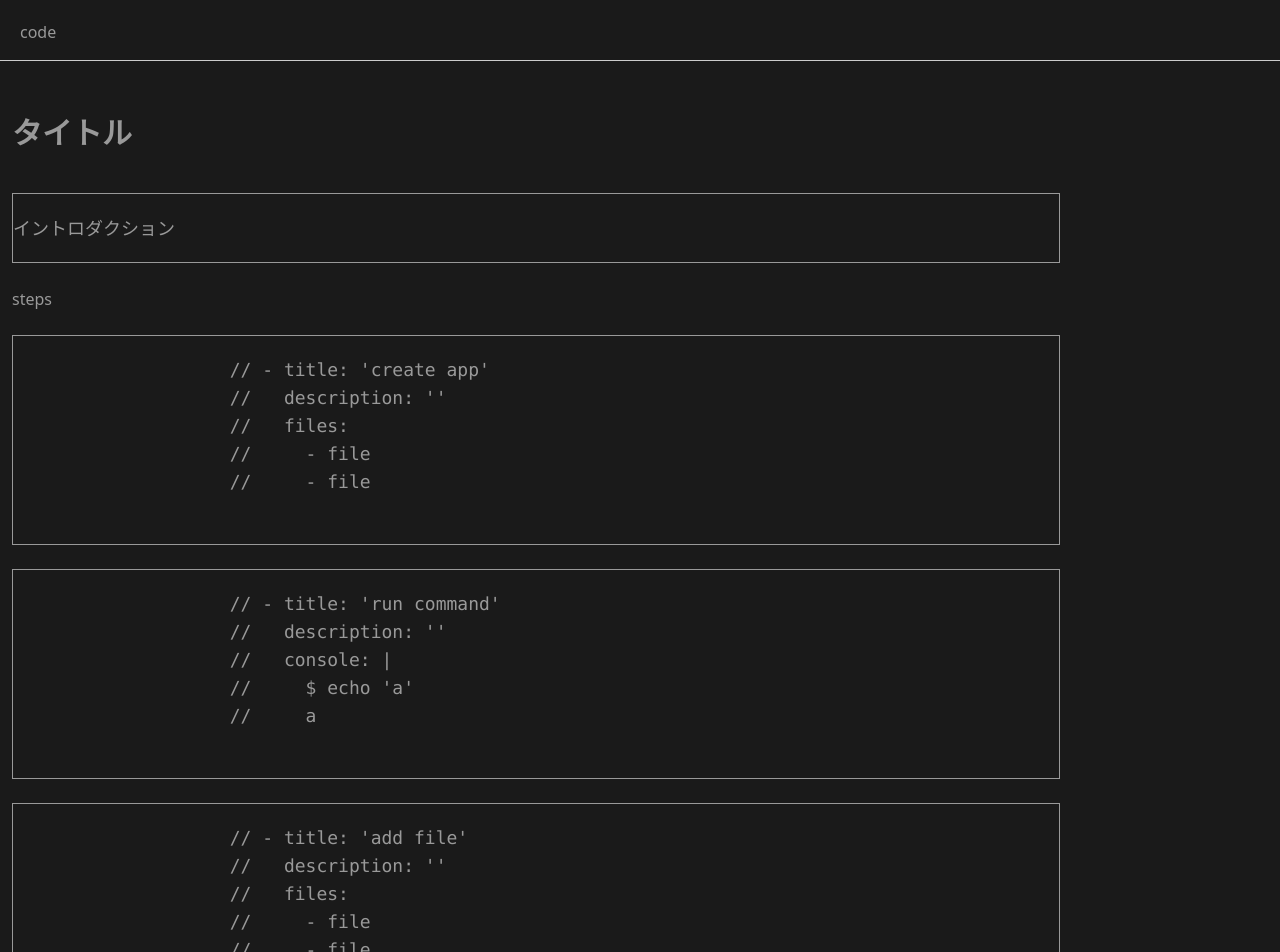
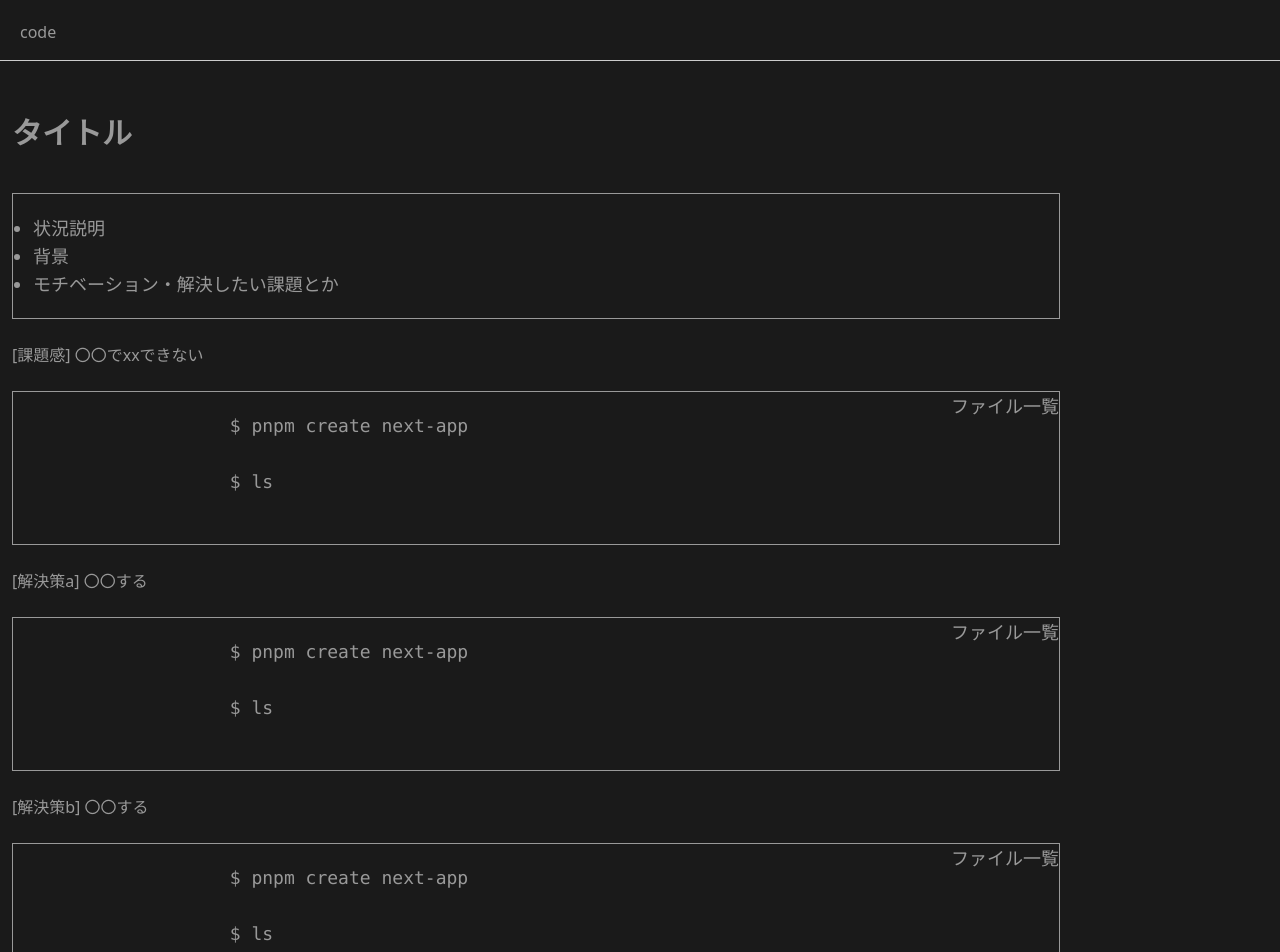
Before and after one commit to enuesaa/playground-2024, a SvelteKit app: page /1 in a window 1280 px wide. Shown: the top 952 px of the page. Built offline with nearby package versions, Linux system fonts and the light colour scheme.

Commit message:
feat: styling

```diff
--- a/src/routes/[project]/+page.svelte
+++ b/src/routes/[project]/+page.svelte
@@ -8,37 +8,39 @@
 	</h2>
 	<div class="flex">
 		<div class="flex-auto">
-			<div class="my-6 py-5 text-lg" style="border: solid 1px #999;">
-				イントロダクション
+			<ul class="my-6 py-5 px-5 text-lg list-disc" style="border: solid 1px #999;">
+				<li>状況説明</li>
+				<li>背景</li>
+				<li>モチベーション・解決したい課題とか</li>
+			</ul>
+			<h3>[課題感] 〇〇でxxできない</h3>
+			<div class="my-6 py-5 text-lg relative" style="border: solid 1px #999;">
+				<pre>
+					$ pnpm create next-app
+
+					$ ls
+				</pre>
+				<button class="absolute top-0 right-0">ファイル一覧</button>
 			</div>
-			<h3>steps</h3>
-			<div class="my-6 py-5 text-lg" style="border: solid 1px #999;">
+			<h3>[解決策a] 〇〇する</h3>
+			<div class="my-6 py-5 text-lg relative" style="border: solid 1px #999;">
 				<pre>
-					// - title: 'create app'
-					//   description: ''
-					//   files:
-					//     - file
-					//     - file
+					$ pnpm create next-app
+
+					$ ls
 				</pre>
+				<button class="absolute top-0 right-0">ファイル一覧</button>
 			</div>
-			<div class="my-6 py-5 text-lg" style="border: solid 1px #999;">
+			<h3>[解決策b] 〇〇する</h3>
+			<div class="my-6 py-5 text-lg relative" style="border: solid 1px #999;">
 				<pre>
-					// - title: 'run command'
-					//   description: ''
-					//   console: |
-					//     $ echo 'a'
-					//     a
+					$ pnpm create next-app
+
+					$ ls
 				</pre>
+				<button class="absolute top-0 right-0">ファイル一覧</button>
 			</div>
-			<div class="my-6 py-5 text-lg" style="border: solid 1px #999;">
-				<pre>
-					// - title: 'add file'
-					//   description: ''
-					//   files:
-					//     - file
-					//     - file
-				</pre>
-			</div>
+
 		</div>
 		<div class="w-52"></div>
 	</div>
@@ -47,5 +49,4 @@
 <pre>
 	// ステップを作ったらブログと変わらない気がする
 	// 主題と関係ないファイルは一覧にだけ表示して、中身は省略したい
-	// hover したらコメント見れるみたいなのはどうなんだろう
 </pre>
```
